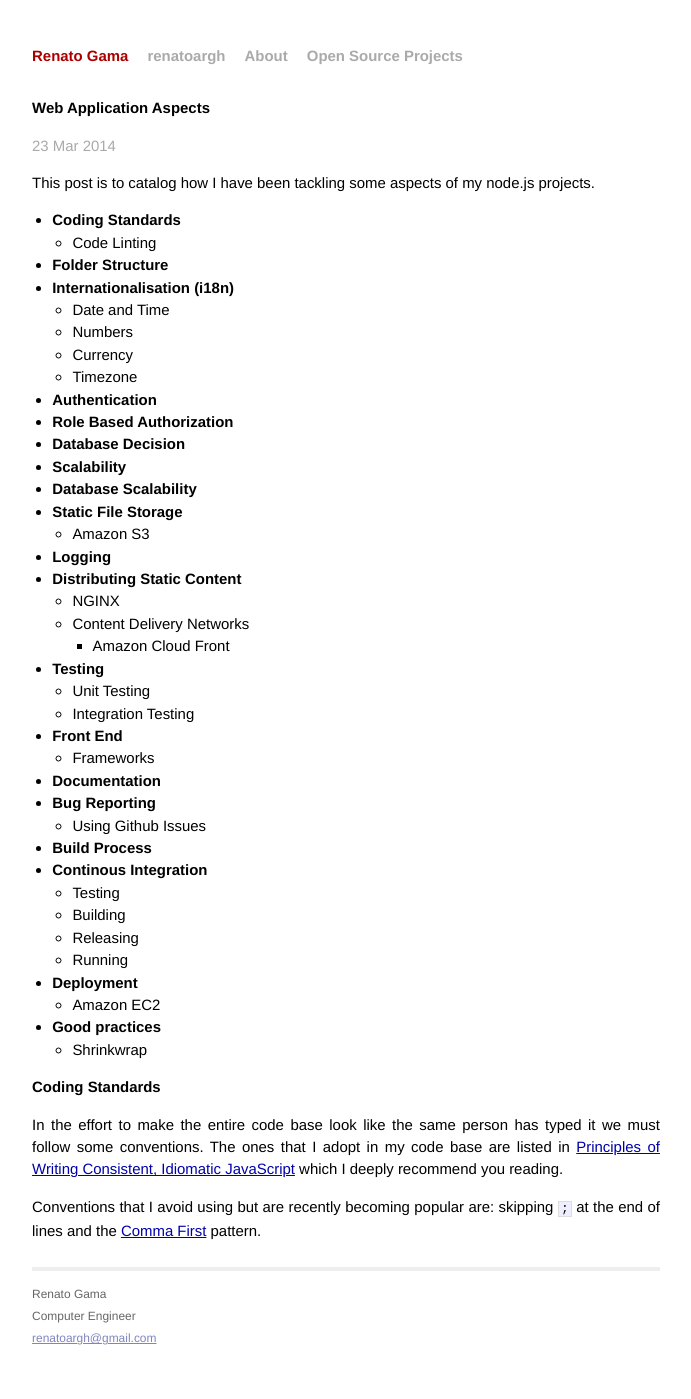
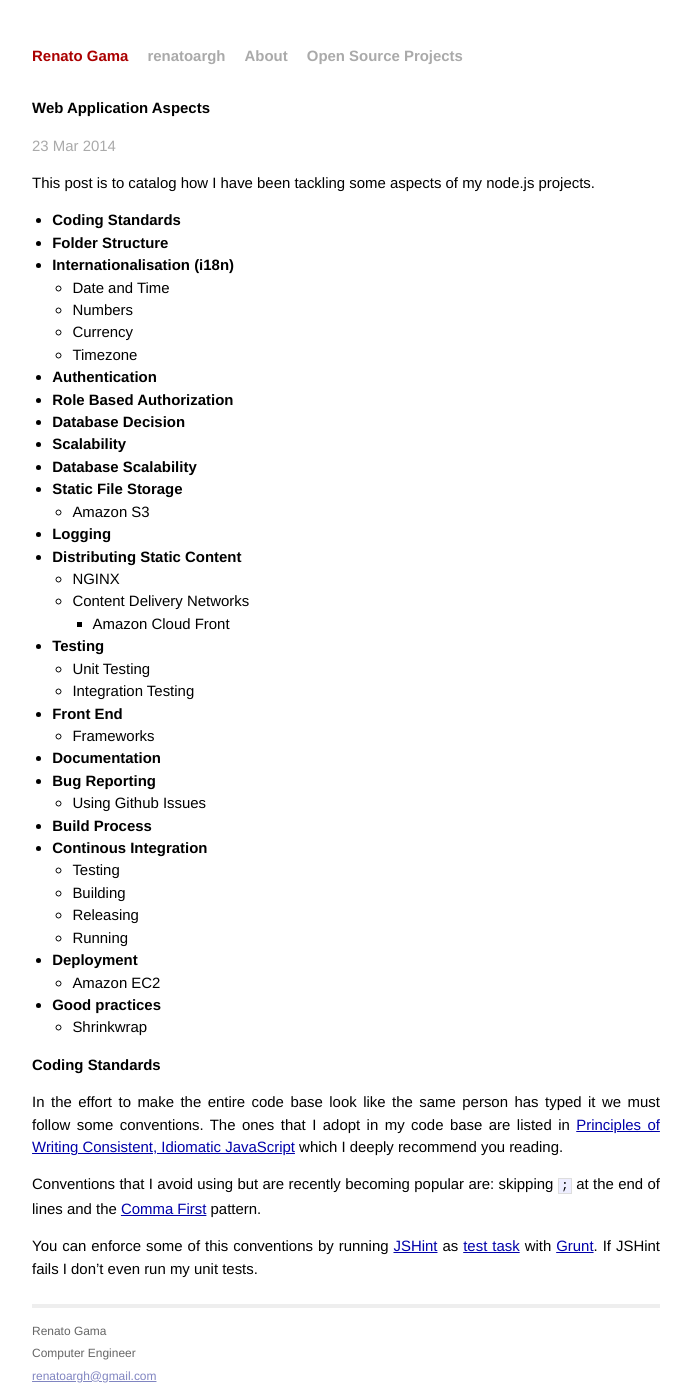
Before and after one commit to renatoargh/renatoargh.github.io, a Jekyll site: the page built from _posts/2014-03-23-web-application-aspects.md, in a window 1280 px wide. Shown: the whole page, without its empty margins (294-985 px from the left). Built offline with Jekyll 4.4.1, drawn with Linux system fonts in a browser that asks for light colours; Markdown is read by kramdown in place of the engine named in the settings; comment, search, counter and statistics services are not loaded; before the commit the page ends 1362 px from its top, so only the background shows below that.

Commit message:
Update 2014-03-23-web-application-aspects.md

```diff
--- a/_posts/2014-03-23-web-application-aspects.md
+++ b/_posts/2014-03-23-web-application-aspects.md
@@ -6,7 +6,6 @@ title: Web Application Aspects
 This post is to catalog how I have been tackling some aspects of my node.js projects.
 
 - **Coding Standards**
-  - Code Linting
 - **Folder Structure**
 - **Internationalisation (i18n)**
   - Date and Time
@@ -51,3 +50,5 @@ This post is to catalog how I have been tackling some aspects of my node.js proj
 In the effort to make the entire code base look like the same person has typed it we must follow some conventions. The ones that I adopt in my code base are listed in [Principles of Writing Consistent, Idiomatic JavaScript](https://github.com/rwaldron/idiomatic.js/) which I deeply recommend you reading.
 
 Conventions that I avoid using but are recently becoming popular are: skipping `;` at the end of lines and the [Comma First](https://gist.github.com/isaacs/357981/) pattern.
+
+You can enforce some of this conventions by running [JSHint](https://github.com/jshint/jshint/) as [test task](https://github.com/gruntjs/grunt-contrib-jshint) with [Grunt](http://gruntjs.com/). If JSHint fails I don't even run my unit tests.
```
